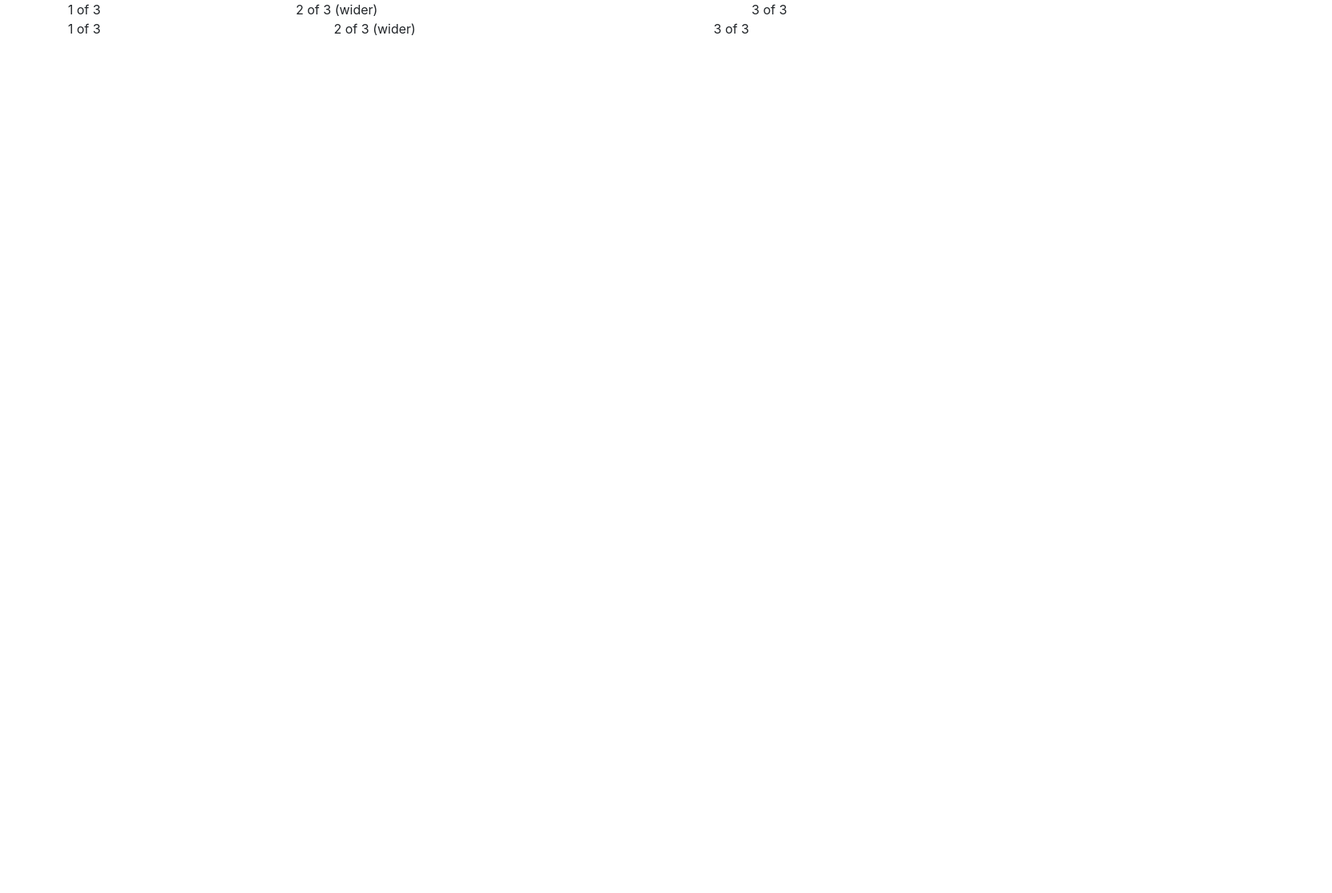
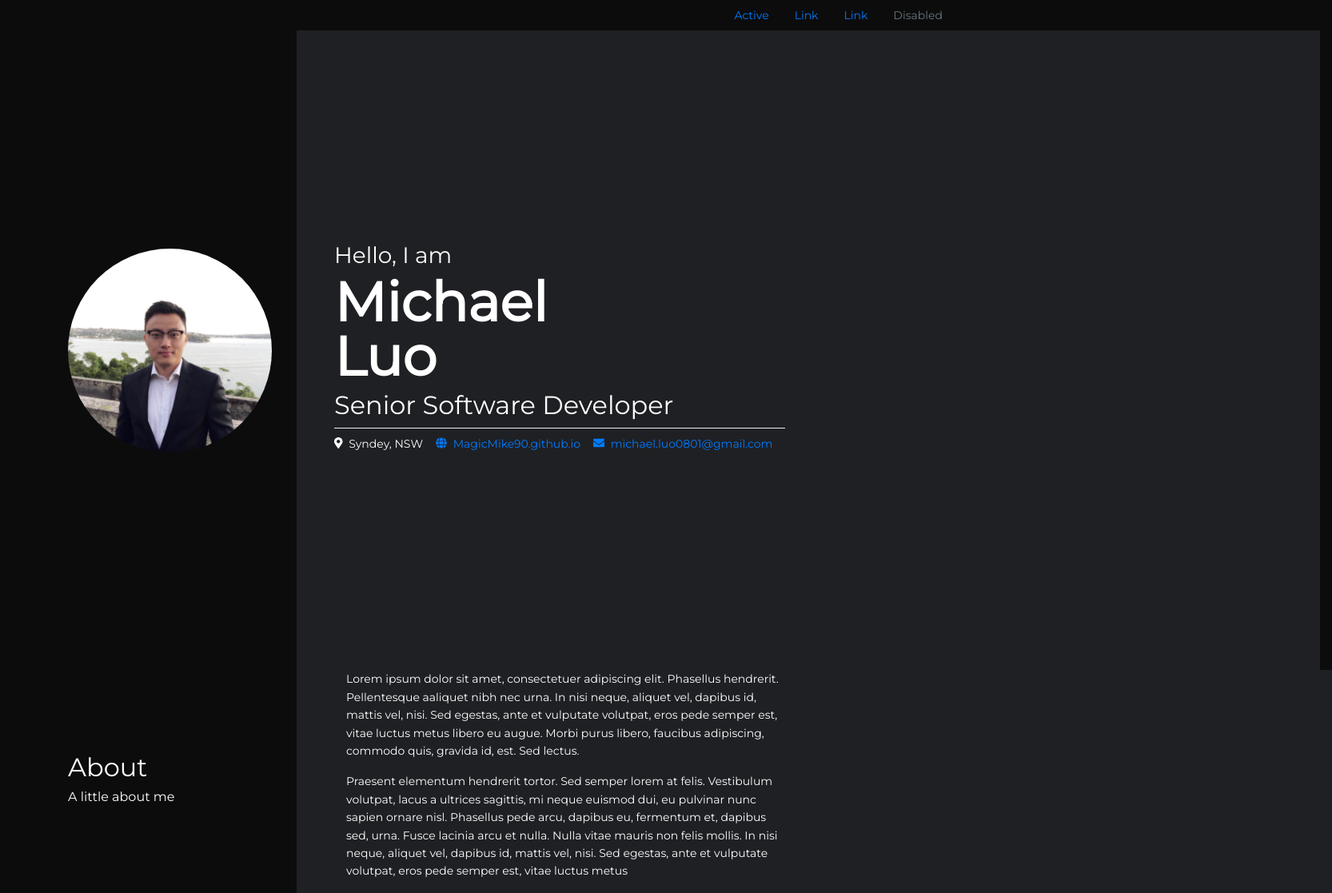
Before and after one commit to hey-mike/one-page-resume, a plain HTML site: page index.html in a window 1280 px wide. Shown: the whole page at 80% size, 1666 px wide, since content can reach past the window. Before the commit the page ends 800 px from the top, so only its background shows below. Drawn offline with nearby package versions, Linux system fonts and the light colour scheme.

Commit message:
finish welcome

```diff
--- a/index.html
+++ b/index.html
@@ -6,51 +6,119 @@
     <meta name="viewport" content="width=device-width,initial-scale=1">
     <link rel="stylesheet" href="https://stackpath.bootstrapcdn.com/bootstrap/4.1.0/css/bootstrap.min.css" integrity="sha384-9gVQ4dYFwwWSjIDZnLEWnxCjeSWFphJiwGPXr1jddIhOegiu1FwO5qRGvFXOdJZ4"
         crossorigin="anonymous">
-
+    <link href="https://fonts.googleapis.com/css?family=Montserrat" rel="stylesheet">
+    <link rel="stylesheet" type="text/css" href="style.css">
     <title>Michael's Resume</title>
 </head>
 
 <body>
+    <header>
+        <div class="container h-100">
+            <ul class="nav justify-content-end">
+                <li class="nav-item">
+                    <a class="nav-link active" href="#">Active</a>
+                </li>
+                <li class="nav-item">
+                    <a class="nav-link" href="#">Link</a>
+                </li>
+                <li class="nav-item">
+                    <a class="nav-link" href="#">Link</a>
+                </li>
+                <li class="nav-item">
+                    <a class="nav-link disabled" href="#">Disabled</a>
+                </li>
+            </ul>
+        </div>
+    </header>
     <section id="welcome" class="welcome">
-        <div class="container">
-            <div class="row">
-                <div class="col">
-                    1 of 3
+        <div class="container h-100">
+            <div class="row h-100">
+                <div class="col-md-3 col-left d-flex align-items-center">
+                    <div class="header-photo">
+                        <img class="rounded-circle avartar" src="images/avartar.png" alt="Photo">
+                    </div>
                 </div>
-                <div class="col-6">
-                    2 of 3 (wider)
-                </div>
-                <div class="col">
-                    3 of 3
-                </div>
-            </div>
-            <div class="row">
-                <div class="col">
-                    1 of 3
-                </div>
-                <div class="col-5">
-                    2 of 3 (wider)
-                </div>
-                <div class="col">
-                    3 of 3
+                <div class="col-md-9 col-right d-flex align-items-center">
+                    <div class="pl-5">
+                        <h3>Hello, I am </h3>
+                        <h1>Michael
+                            <br>
+                            <span>Luo</span>
+                        </h1>
+                        <h2 class="expart-n">Senior Software Developer</h2>
+                        <ul class="nav contact-infos d-flex">
+                            <li class="nav-item flex-fill">
+                                <div class="nav-link pl-0">
+                                    <span class="icon pr-1">
+                                        <i class="fas fa-map-marker-alt"></i>
+                                    </span>
+                                    <span>Syndey, NSW</span>
+                                </div>
+                            </li>
+                            <li class="nav-item flex-fill">
+                                <a class="nav-link pl-0" href="mailto:michael.luo0801@gmail">
+                                    <span class="icon pr-1">
+                                        <i class="fas fa-globe"></i>
+                                    </span>
+                                    <span>MagicMike90.github.io</span>
+                                </a>
+                            </li>
+                            <li class="nav-item flex-fill">
+                                <a class="nav-link pl-0" href="mailto:michael.luo0801@gmail">
+                                    <span class="icon pr-1">
+                                        <i class="fas fa-envelope" aria-hidden="true"></i>
+                                    </span>
+                                    <span>michael.luo0801@gmail.com</span>
+                                </a>
+                            </li>
+                        </ul>
+                    </div>
                 </div>
             </div>
         </div>
     </section>
-    <section id="about" class="about"></section>
+    <section id="about" class="about">
+        <div class="container h-100">
+            <div class="row display-f bg-color dark-bg">
+                <div class="col-md-3 col-left d-flex align-items-center">
+                    <div class="sec-title dk">
+                        <h2>About</h2>
+                        <h6>A little about me</h6>
+                    </div>
+                </div>
+                <div class="col-md-9 col-right sec-pad">
+                    <div class="col-md-9 col-right d-flex align-items-center">
+                        <div class="pl-5">
+                            <p>Lorem ipsum dolor sit amet, consectetuer adipiscing elit. Phasellus hendrerit. Pellentesque aaliquet
+                                nibh nec urna. In nisi neque, aliquet vel, dapibus id, mattis vel, nisi. Sed egestas, ante
+                                et vulputate volutpat, eros pede semper est, vitae luctus metus libero eu augue. Morbi purus
+                                libero, faucibus adipiscing, commodo quis, gravida id, est. Sed lectus.</p>
+                            <p>Praesent elementum hendrerit tortor. Sed semper lorem at felis. Vestibulum volutpat, lacus a
+                                ultrices sagittis, mi neque euismod dui, eu pulvinar nunc sapien ornare nisl. Phasellus pede
+                                arcu, dapibus eu, fermentum et, dapibus sed, urna. Fusce lacinia arcu et nulla. Nulla vitae
+                                mauris non felis mollis. In nisi neque, aliquet vel, dapibus id, mattis vel, nisi. Sed egestas,
+                                ante et vulputate volutpat, eros pede semper est, vitae luctus metus</p>
+                        </div>
+                    </div>
+                </div>
+            </div>
+        </div>
+    </section>
     <section id="skills" class="skills"></section>
     <section id="experiences" class="experiences"></section>
     <section id="portfolio" class="portfolio"></section>
     <section id="education" class="education"></section>
     <section id="contact" class="contact"></section>
 
-    <script src="//cdnjs.cloudflare.com/ajax/libs/ScrollMagic/2.0.5/ScrollMagic.min.js"></script>
+    <script src="https://cdnjs.cloudflare.com/ajax/libs/ScrollMagic/2.0.5/ScrollMagic.min.js"></script>
     <script src="https://code.jquery.com/jquery-3.3.1.slim.min.js" integrity="sha384-q8i/X+965DzO0rT7abK41JStQIAqVgRVzpbzo5smXKp4YfRvH+8abtTE1Pi6jizo"
         crossorigin="anonymous"></script>
     <script src="https://cdnjs.cloudflare.com/ajax/libs/popper.js/1.14.0/umd/popper.min.js" integrity="sha384-cs/chFZiN24E4KMATLdqdvsezGxaGsi4hLGOzlXwp5UZB1LY//20VyM2taTB4QvJ"
         crossorigin="anonymous"></script>
     <script src="https://stackpath.bootstrapcdn.com/bootstrap/4.1.0/js/bootstrap.min.js" integrity="sha384-uefMccjFJAIv6A+rW+L4AHf99KvxDjWSu1z9VI8SKNVmz4sk7buKt/6v9KI65qnm"
         crossorigin="anonymous"></script>
+    <script defer src="https://use.fontawesome.com/releases/v5.0.10/js/all.js" integrity="sha384-slN8GvtUJGnv6ca26v8EzVaR9DC58QEwsIk9q1QXdCU8Yu8ck/tL/5szYlBbqmS+"
+        crossorigin="anonymous"></script>
 </body>
 
 </html>
--- /dev/null
+++ b/style.css
@@ -0,0 +1,43 @@
+body {
+    background-color: #0c0c0c;
+    /* background-color: #27292d; */
+    font-size: 14px;
+    line-height: 1.6;
+    font-family: "Montserrat",sans-serif;
+    color: #fff;
+    -webkit-font-smoothing: antialiased;
+    -webkit-text-size-adjust: 100%;
+}
+.welcome h1 {
+    position: relative;
+    font-size: 68px;
+    font-weight: 900;
+    line-height: 1;
+    z-index: 1;
+}
+.welcome .avartar {
+    max-width: 300px;
+    width: 100%;
+}
+
+.col-right:before {
+    content: '';
+    display: block;
+    position: absolute;
+    z-index: -1;
+    left: 16px;
+    top: 0;
+    bottom: 0;
+    height: 100%;
+    width: 100vw;
+    background-color: #1f2024;
+}
+.welcome .col-left,
+.welcome .col-right {
+    height: 100vh;
+}
+
+
+.contact-infos {
+    border-top: 1px solid #eeeeee;
+}
```
Also changed, not shown: images/avartar.JPG (added), images/avartar.png (added).
